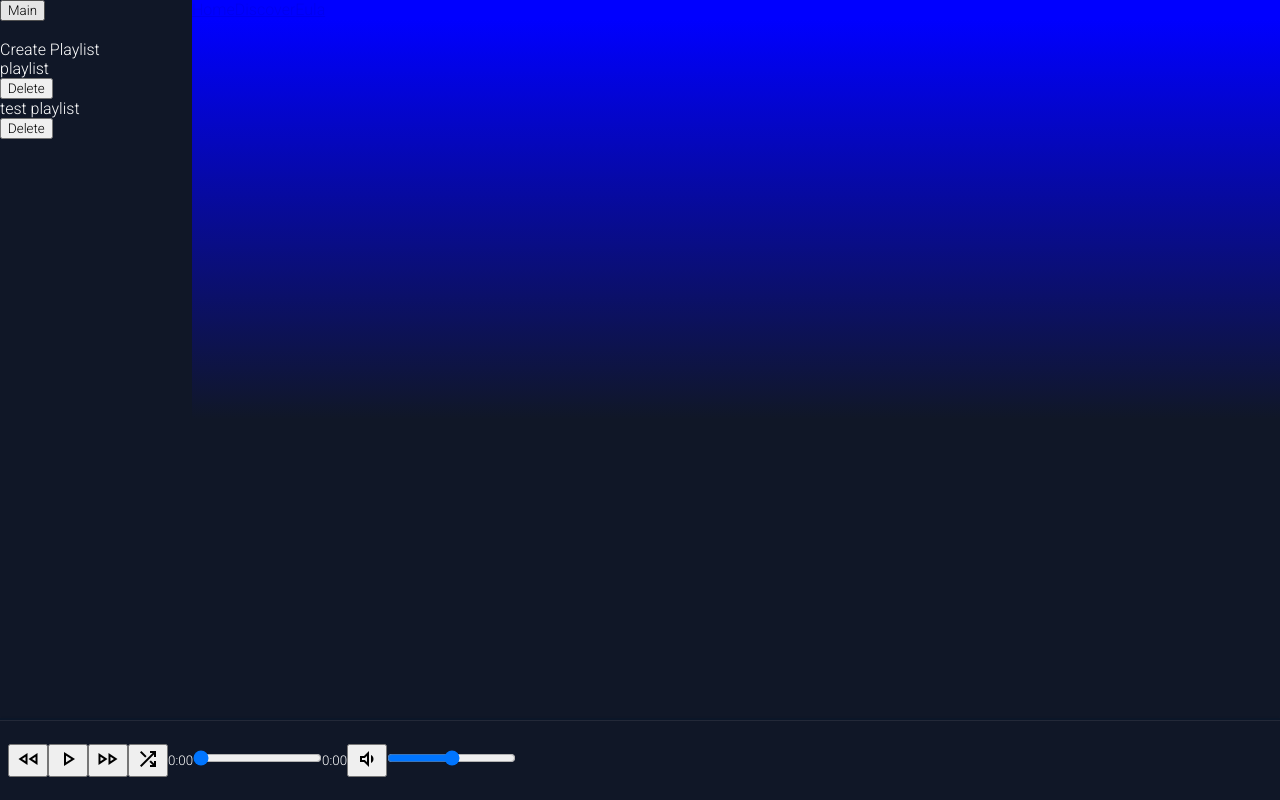
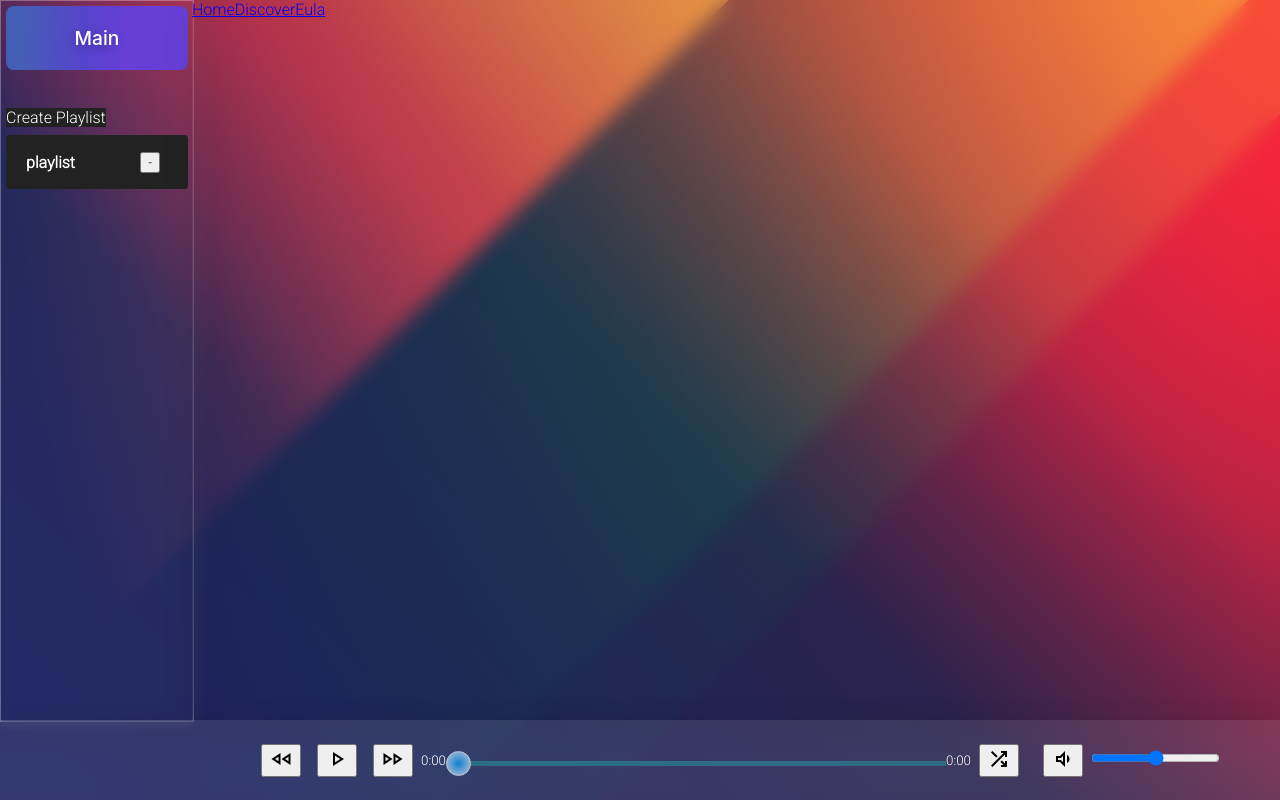
Before and after one commit to RomanLatipov/music_app, a React (Vite) app: page / in a window 1280 px wide. Built offline with nearby package versions, Linux system fonts and the light colour scheme; data requests are answered from the project's data file.

Commit message:
make ui improvments

```diff
--- a/db.json
+++ b/db.json
@@ -64,18 +64,9 @@
       "id": "1232",
       "name": "playlist",
       "songs": [
-        0,
         1,
-        2
-      ]
-    },
-    {
-      "id": "07ea",
-      "name": "test playlist",
-      "songs": [
-        1,
-        3,
-        2
+        2,
+        1
       ]
     }
   ]
--- a/src/components/AudioPlayer.css
+++ b/src/components/AudioPlayer.css
@@ -1,5 +1,47 @@
 .player {
-    display: flex;
-    padding: 0.5rem;
-    align-items: center;
+  display: flex;
+  padding: 0.5rem;
+  align-items: center;
+  grid-column: 2;
 }
+.volume {
+  display: flex;
+  align-items: center;
+  grid-column: 3;
+}
+#songInfo {
+  padding: 0.5rem;
+  display: flex;
+  align-items: center;
+}
+#songInfo img {
+  max-width: 5em;
+  max-height: 3em;
+  margin: 0.5rem;
+}
+#btn {
+  margin: 0.5rem;
+}
+.slider {
+  -webkit-appearance: none;
+  width: 500px;
+  height: 5px;
+  background: #288492;
+  outline: none;
+  opacity: 0.7;
+  -webkit-transition: .2s;
+  transition: opacity .2s;
+}
+.slider:hover {
+    opacity: 1;
+}
+.slider::-webkit-slider-thumb {
+  -webkit-appearance: none;
+  appearance: none;
+  width: 25px;
+  height: 25px;
+  background: radial-gradient(circle, rgba(0,155,255,1) 0%, rgba(255,255,255,1) 100%);
+  cursor: pointer;
+  border-radius: 25px;
+  border: 1px solid rgb(255, 255, 255);
+}
--- a/src/components/AudioPlayer.jsx
+++ b/src/components/AudioPlayer.jsx
@@ -1,8 +1,6 @@
 import "./AudioPlayer.css"
 import { useState } from "react";
 export default function AudioPlayer({musicArray, srcChange, setSrcChange, isPlaying, setPlaying, currentSong, setIndex, playlistArray, mostRecent, setMostRecent}) {
-    // console.log(playlistArray);
-    // console.log(musicArray[playlistArray[songId]]["album_cover"]);
     const index = playlistArray.indexOf(currentSong);
     if (srcChange === true) {
         loadSong(index);
@@ -16,6 +14,7 @@ export default function AudioPlayer({musicArray, srcChange, setSrcChange, isPlay
     const [volumeMuted, setVolumeMuted] = useState(false);
     const [shuffle, setShuffle] = useState(false);
     const [name, setName] = useState("");
+    const [imgSrc, setImgSrc] = useState("");
 
     function playSong() {
         if (isPlaying === false) {
@@ -33,10 +32,8 @@ export default function AudioPlayer({musicArray, srcChange, setSrcChange, isPlay
         }
     }
     function loadSong(songId) {
-        // console.log(playlistArray[songId]);
         audio.src = `/songs/${musicArray[playlistArray[songId]].title}.mp3`;
 	    audio.load();
-        document.getElementById("main").style.backgroundImage = `url(./public/images/${musicArray[playlistArray[songId]]["album_cover"]})`;
         setMostRecent([playlistArray[songId], ...mostRecent]);
         switchTrack();
     }
@@ -70,7 +67,6 @@ export default function AudioPlayer({musicArray, srcChange, setSrcChange, isPlay
     }
     function timeupdate() {
         const currentAudioTime = Math.floor(audio.currentTime);
-	    // const timePercentge = (currentAudioTime / audio.duration) * 100 + "%";
         setTime(setCurrentTime, currentAudioTime);
         let time = audio.currentTime / audio.duration * 100;
         setSlider((isNaN(time)) ? 0 : time);
@@ -78,10 +74,6 @@ export default function AudioPlayer({musicArray, srcChange, setSrcChange, isPlay
     function customSlider(value) {
         setSlider(value);
         const val = (value / audio.duration) * 100 + "%";
-        // const time = (isNaN(value)) ? 0 : audio.duration * (value/100);
-        // progress.style.width = val;
-        // thumb.style.left = val;
-
         setTime(setCurrentTime, value);
         audio.currentTime = audio.duration * (value / 100);
     }
@@ -92,55 +84,62 @@ export default function AudioPlayer({musicArray, srcChange, setSrcChange, isPlay
 
     return(<>
         <audio id="audio" onLoadedData={() => {
-            setTime(setEndTime, audio.duration)
-            setName(musicArray[playlistArray[index]].title);
-        }} onEnded={() => nextSong(index+1)} onTimeUpdate={() => timeupdate()}>
+                setTime(setEndTime, audio.duration)
+                setName(musicArray[playlistArray[index]].title);
+                setImgSrc(`/images/${musicArray[playlistArray[index]]["album_cover"]}`)
+            }} onEnded={() => nextSong(index+1)} onTimeUpdate={() => timeupdate()}>
             <source src={""}></source>
         </audio>
+        <div id="songInfo">
+        <img src={imgSrc}></img>
+            <p>{name}</p>
+        </div>
     	<div className="player">
-            <h1>{name}</h1>
-            <button onClick={() => prevSong(index-1)}>
-                <span class="material-symbols-outlined">
+            <button id="btn" onClick={() => prevSong(index-1)}>
+                <span className="material-symbols-outlined">
                     fast_rewind
                 </span>
             </button>
-            <button onClick={() => {
+            <button id="btn" onClick={() => {
                 setPlaying((isPlaying) => !isPlaying);
                 playSong();
             }}>
-                <span class="material-symbols-outlined">
+                <span className="material-symbols-outlined">
                     {(!isPlaying) ? `play_arrow` : `pause` }
                 </span>
             </button>
-            <button onClick={() => nextSong(index+1)}>
-                <span class="material-symbols-outlined">
+            <button id="btn" onClick={() => nextSong(index+1)}>
+                <span className="material-symbols-outlined">
                     fast_forward
                 </span>
             </button>
-            <button onClick={() => setShuffle(!shuffle)}>
-                <span class="material-symbols-outlined">
+            <small className="time">{currentTime}</small>
+            <div>
+                <input type="range" min="0" max="100" value={slider} className="slider" id="myRange" onInput={event => customSlider(event.target.value)}></input>
+            </div>
+            <small>{endTime}</small>
+            <button id="btn" onClick={() => setShuffle(!shuffle)}>
+                <span className="material-symbols-outlined">
                     shuffle
                 </span>
             </button>
-            <small class="time">{currentTime}</small>
-            <div id="slider">
-                <input type="range" min="0" max="100" value={slider} onInput={event => customSlider(event.target.value)}></input>
-            </div>
-            <small class="fulltime">{endTime}</small>
-            <button class="volume-icon" onClick={() => {
+        </div>
+        <div className="volume">
+            <button id="btn" className="volume-icon" onClick={() => {
                 setVolumeMuted(!volumeMuted);
                 volumeMuted ? customVolumeSlider(volume) : customVolumeSlider(0);
             }}>
-                <span class="material-symbols-outlined">
+                <span className="material-symbols-outlined">
                     {volumeIcon}
                 </span>
             </button>
             <div>
-                <input type="range" min="0" max="100" value={volumeMuted ? 0 : volume} class="slider" onInput={event => {
+                <input type="range" min="0" max="100" value={volumeMuted ? 0 : volume} onInput={event => {
                     customVolumeSlider(event.target.value);
                     setVolume(event.target.value);
                 }}></input>
             </div>
         </div>
+
     </>)
 }
--- a/src/components/Home.css
+++ b/src/components/Home.css
@@ -4,3 +4,38 @@
     grid-template-rows: 90vh 10vh;
     grid-gap: 0px;
 }
+#main-btn {
+    display: flex;
+    justify-content: center;
+    align-items: center;
+    background-image: linear-gradient(92.88deg, #455EB5 9.16%, #5643CC 43.89%, #673FD7 64.72%);
+    border-radius: 8px;
+    border-style: none;
+    box-sizing: border-box;
+    color: #FFFFFF;
+    cursor: pointer;
+    flex-shrink: 0;
+    font-family: "Inter UI","SF Pro Display",-apple-system,BlinkMacSystemFont,"Segoe UI",Roboto,Oxygen,Ubuntu,Cantarell,"Open Sans","Helvetica Neue",sans-serif;
+    font-size: 16px;
+    font-weight: 500;
+    height: 4rem;
+    padding: 0 1.6rem;
+    text-align: center;
+    text-shadow: rgba(0, 0, 0, 0.25) 0 3px 8px;
+    transition: all .5s;
+    user-select: none;
+    -webkit-user-select: none;
+    touch-action: manipulation;
+    font-size: larger;
+}
+
+#main-btn:hover {
+  box-shadow: rgba(80, 63, 205, 0.5) 0 1px 30px;
+  transition-duration: .1s;
+}
+
+@media (min-width: 768px) {
+#main-btn {
+    padding: 0 2.6rem;
+  }
+}
--- a/src/components/Home.jsx
+++ b/src/components/Home.jsx
@@ -26,11 +26,14 @@ export default function Home() {
 
     return(<>
         <div id="sidebar">
-            <button onClick={() => setToggle(true)}>Main</button>
+            <div style={{padding: "5px"}}>
+                <div id="main-btn" onClick={() => setToggle(true)}>Main</div>
                 <PlaylistsDisplay setToggle={setToggle} setPlaylistName={setPlaylistName} setPlaylistArray={setPlaylistArray} setPlaylistId={setPlaylistId}/>
+            </div>
         </div>
         <div id="main">
             <Navbar />
+            <div style={{padding: "10px"}}>
                 {toggle
                     ?
                     <Main songs={songs} mostRecent={mostRecent} setMostRecent={setMostRecent}/>
@@ -39,6 +42,7 @@ export default function Home() {
                         songs={songs} setCurentSong={setCurentSong} setSrcChange={setSrcChange} setPlaying={setPlaying} mostRecent={mostRecent} setMostRecent={setMostRecent}/>
                 }
             </div>
+        </div>
         <div id="footer">
             <AudioPlayer musicArray={songs} srcChange={srcChange} setSrcChange={setSrcChange} isPlaying={isPlaying} setPlaying={setPlaying} currentSong={currentSong} setIndex={setCurentSong} playlistArray={playlistArray} mostRecent={mostRecent} setMostRecent={setMostRecent}/>
         </div>
--- a/src/components/Main.css
+++ b/src/components/Main.css
@@ -2,7 +2,6 @@
     display: flex;
     height: 100vh;
     width: 100vw;
-    background: linear-gradient(180deg, rgba(255, 255, 255, 0) 0%, rgba(255, 255, 255, 0) 0%, #101727 50%);
 }
 #card {
     background-color: aliceblue;
--- a/src/components/Playlist.jsx
+++ b/src/components/Playlist.jsx
@@ -1,3 +1,4 @@
+import "./Playlist.css"
 import Song from "./Song";
 import { useState } from "react";
 export default function Playlist({playlistId, playlistName, playlistArray, setPlaylistArray, songs, setCurentSong, setSrcChange, setPlaying}) {
@@ -31,7 +32,9 @@ export default function Playlist({playlistId, playlistName, playlistArray, setPl
             hanldeDeleteFromPlaylist(playlistId, index);
         }}>Delete</button>}/>)
     return(<>
-        <h1>{playlistName}</h1>
+        <div className="header">
+            {playlistName}
+        </div>
         <input type="test" placeholder="Search..." value={value} onChange={event => {
             handleSearch(event.target.value);
             setValue(event.target.value);
--- /dev/null
+++ b/src/components/PlaylistBlock.css
@@ -0,0 +1,33 @@
+#block {
+    background-color: #222;
+    border-radius: 4px;
+    border-style: none;
+    box-sizing: border-box;
+    color: #fff;
+    cursor: pointer;
+    display: flex;
+    justify-content: space-between;
+    align-items: center;
+    font-family: "Farfetch Basis","Helvetica Neue",Arial,sans-serif;
+    font-size: 16px;
+    font-weight: 700;
+    line-height: 1.5;
+    max-width: none;
+    min-height: 44px;
+    min-width: 10px;
+    outline: none;
+    overflow: hidden;
+    padding: 9px 20px 8px;
+    position: relative;
+    text-align: center;
+    text-transform: none;
+    user-select: none;
+    -webkit-user-select: none;
+    touch-action: manipulation;
+    width: 100%;
+    margin-top: 0.5rem;
+}
+#block:hover,
+#block:focus {
+    opacity: .75;
+}
--- a/src/components/PlaylistBlock.jsx
+++ b/src/components/PlaylistBlock.jsx
@@ -1,13 +1,19 @@
-import { NavLink } from "react-router-dom";
+import "./PlaylistBlock.css"
 export default function PlaylistBlock({name, setToggle, array, setPlaylistName, setPlaylistArray, playlistId, setPlaylistId, handleDelete}) {
-
     return(<>
-        <p onClick={() => {
+        <div id="block" onClick={event => {
             setToggle(false)
             setPlaylistName(name);
             setPlaylistArray(array);
             setPlaylistId(playlistId);
-        }}>{name}</p>
-        <button onClick={() => handleDelete(playlistId)}>Delete</button>
+            event.stopPropagation();
+        }}>
+            <div>{name}</div>
+            <button id="btn" onClick={event => {
+                handleDelete(playlistId);
+                event.stopPropagation();
+            }}>-</button>
+        </div>
+
     </>)
 }
--- a/src/components/PlaylistDisplay.jsx
+++ b/src/components/PlaylistDisplay.jsx
@@ -51,16 +51,14 @@ export default function PlaylistDisplay({setToggle, setPlaylistName, setPlaylist
         <br></br>
         <div id="mySidenav" class="sidenav">
             <div class="closebtn" style={{color: "white"}}onClick={() => closeNav()}>x</div>
-            <form onSubmit={() => {
-                handlePost(name);
-            }}>
+            <form onSubmit={() => {handlePost(name)}}>
                 <input placeholder="Playlist name..." value={name} onChange={event => setName(event.target.value)}></input>
-                <input type="file" id="myFile" name="filename"></input>
+                <br></br>
                 <input type="submit"></input>
             </form>
         </div>
         <br></br>
-        <span style={{font: "30px", cursor: "pointer"}} onClick={openNav}>Create Playlist</span>
+        <span style={{font: "30px", cursor: "pointer", background: "#222"}} onClick={openNav}>Create Playlist</span>
         {playlists.map(playlist => <PlaylistBlock name={playlist.name} setToggle={setToggle} array={playlist.songs} setPlaylistName={setPlaylistName}
             setPlaylistArray={setPlaylistArray} playlistId={playlist.id} setPlaylistId={setPlaylistId} handleDelete={handleDelete}/>)}
     </>)
--- a/src/index.css
+++ b/src/index.css
@@ -2,30 +2,57 @@
 	margin: 0;
   font-family: 'Roboto';
 }
+body{
+    background: linear-gradient(45deg, #000850 0%, #000320 100%),
+                radial-gradient(100% 225% at 100% 0%, #FF6928 0%, #000000 100%),
+                linear-gradient(225deg, #FF7A00 0%, #000000 100%),
+                linear-gradient(135deg, #CDFFEB 10%, #CDFFEB 35%, #009F9D 35%, #009F9D 60%, #07456F 60%, #07456F 67%, #0F0A3C 67%, #0F0A3C 100%);
+    background-blend-mode: screen, overlay, hard-light, normal;
+
+}
 #sidebar{
     height: 90vh;
     width: 15vw;
-    background: #101727;
+    /* background: #101727; */
     grid-column: 1;
     grid-row: 1;
-    color: white
+    color: white;
+    background: rgba(255, 255, 255, 0.14);
+    /* border-radius: 16px; */
+    box-shadow: 0 4px 30px rgba(0, 0, 0, 0.1);
+    backdrop-filter: blur(4.1px);
+    -webkit-backdrop-filter: blur(4.1px);
+    border: 1px solid rgba(255, 255, 255, 0.3);
+
 }
 #main {
-    background-color: blue;
+    /* background-color: blue; */
     height: 90vh;
     width: 85vw;
     grid-column: 2;
     grid-row: 1;
     overflow-y: scroll;
     scrollbar-width: none;
+    background: rgba(204, 204, 204, 0.14);
+    /* border-radius: 16px; */
+    box-shadow: 0 4px 30px rgba(0, 0, 0, 0.1);
+    backdrop-filter: blur(9.7px);
+    -webkit-backdrop-filter: blur(9.7px);
+    /* border: 1px solid rgba(204, 204, 204, 0.3); */
 }
 #footer{
-    background-color: #101727;
+    grid-row: 2;
+    display: grid;
+    grid-template-columns: 1fr 3fr 1fr;
     height: 10vh;
     width: 100vw;
-    grid-row: 2;
-    display: flex;
     align-items: center;
     color: white;
-    box-shadow: rgba(6, 24, 44, 0.4) 0px 0px 0px 2px, rgba(6, 24, 44, 0.65) 0px 4px 6px -1px, rgba(255, 255, 255, 0.08) 0px 1px 0px inset;
+    background: rgba(255, 255, 255, 0.2);
+    /* border-radius: 16px; */
+    box-shadow: 0 4px 30px rgba(0, 0, 0, 0.1);
+    backdrop-filter: blur(5px);
+    -webkit-backdrop-filter: blur(5px);
+    border: 0px solid rgba(255, 255, 255, 0.3);
+
 }
```
Also changed, not shown: src/components/Playlist.css (added, +7 -0 lines). Lines whose indentation alone changed are shown as unchanged.
